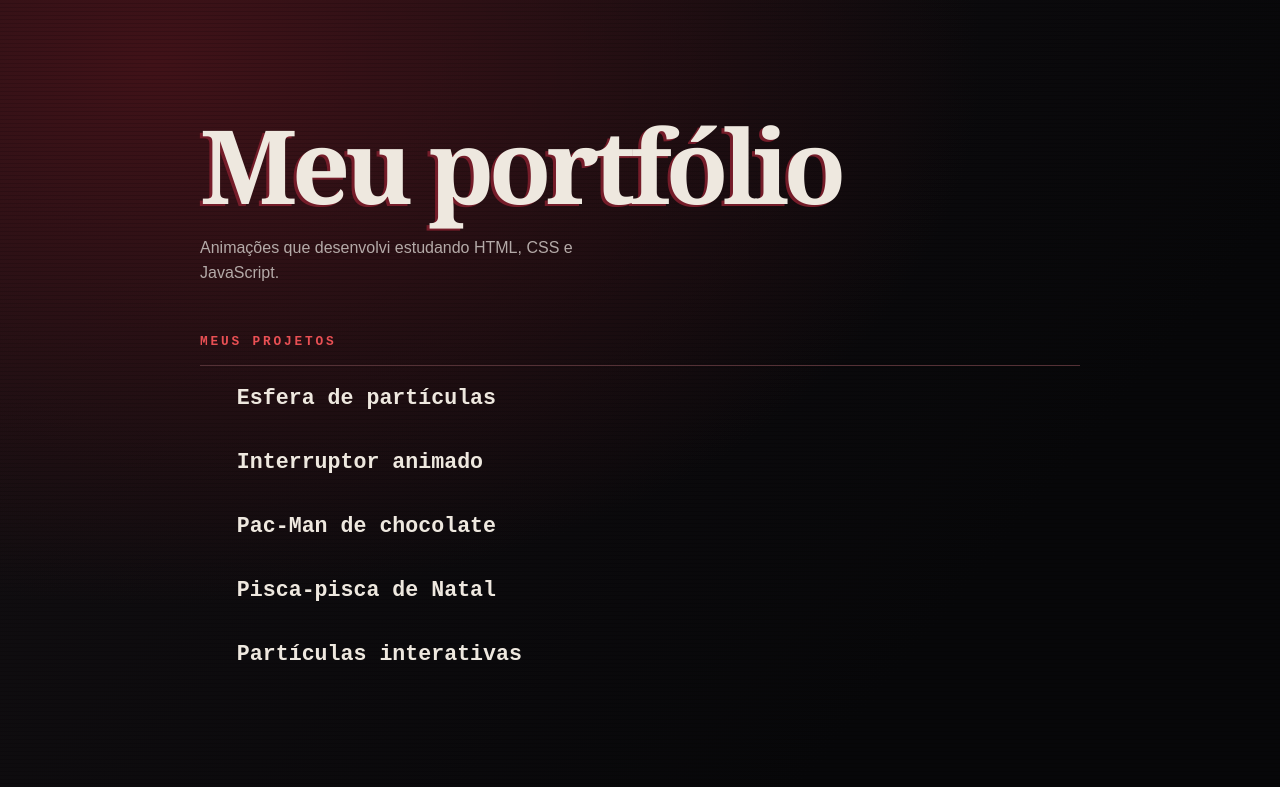
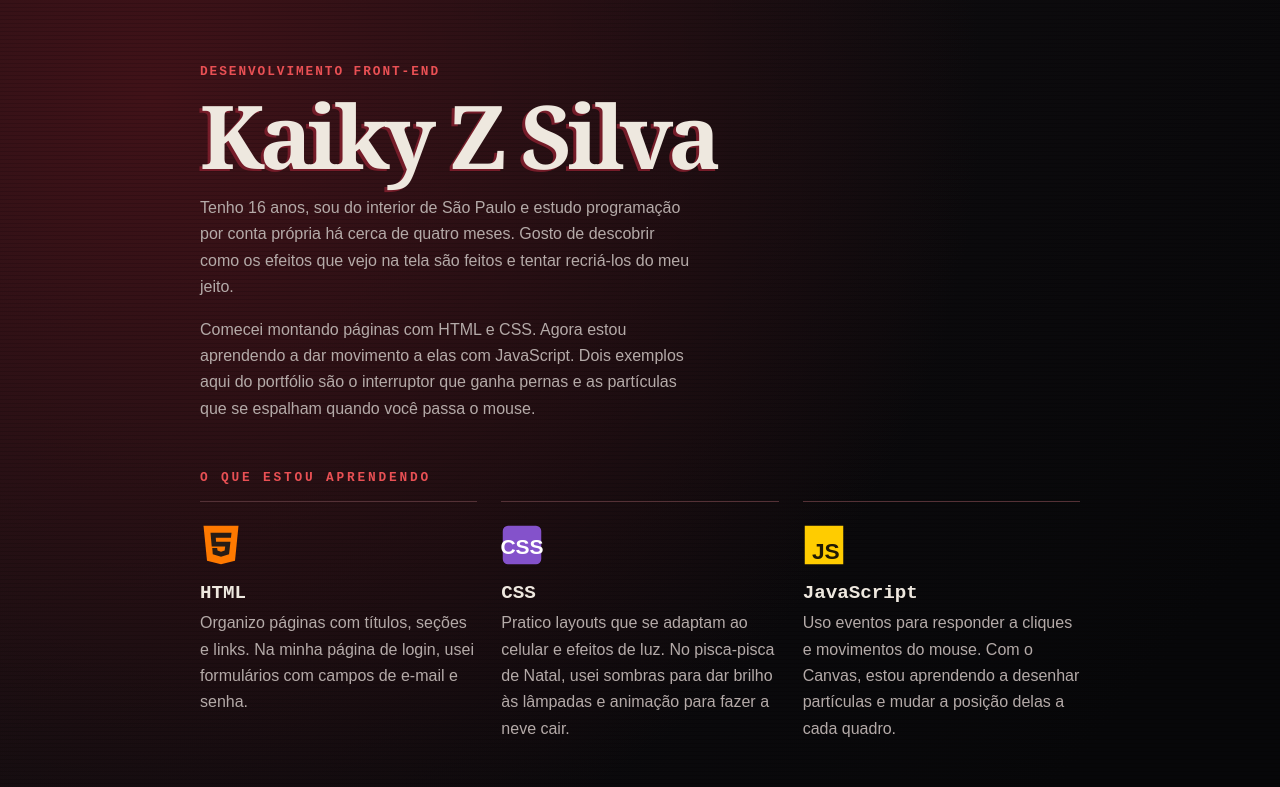
Before and after one commit to Saiko-haxi/saiko-haxi.github.io., a plain HTML site: page index.html in a window 1280 px wide. Shown: the top 787 px of the page. Drawn offline with Linux system fonts and the light colour scheme.

Commit message:
Add files via upload

```diff
--- a/index.html
+++ b/index.html
@@ -1,17 +1,76 @@
 <!DOCTYPE html>
-<html lang="pt-Br">
+<html lang="pt-BR">
 <head>
     <meta charset="UTF-8">
     <meta name="viewport" content="width=device-width, initial-scale=1.0">
-    <title> Portifólio</title>
-    <link rel="stylesheet" href="portifolio.css">
+    <title>Kaiky Z Silva | Portfólio front-end</title>
+    <link rel="stylesheet" href="./portifolio.css">
 </head>
 <body>
     <main>
-        <h1>Meu portfólio</h1>
-        <p>Animações que desenvolvi estudando HTML, CSS e JavaScript.</p>
+        <header class="capa">
+            <div class="sobre">
+                <p class="area">Desenvolvimento front-end</p>
+                <h1>Kaiky Z Silva</h1>
 
-        <h2>Meus projetos</h2>
+                <p>
+                    Tenho 16 anos, sou do interior de São Paulo e estudo
+                    programação por conta própria há cerca de quatro meses.
+                    Gosto de descobrir como os efeitos que vejo na tela
+                    são feitos e tentar recriá-los do meu jeito.
+                </p>
+
+                <p>
+                    Comecei montando páginas com HTML e CSS. Agora estou
+                    aprendendo a dar movimento a elas com JavaScript.
+                    Dois exemplos aqui do portfólio são o interruptor que
+                    ganha pernas e as partículas que se espalham quando
+                    você passa o mouse.
+                </p>
+            </div>
+
+
+        </header>
+
+        <section aria-labelledby="titulo-tecnologias">
+            <h2 id="titulo-tecnologias">O que estou aprendendo</h2>
+
+            <div class="tecnologias">
+                <article class="tecnologia">
+                    <img src="html.svg" alt="" width="42" height="46">
+                    <h3>HTML</h3>
+                    <p>
+                        Organizo páginas com títulos, seções e links.
+                        Na minha página de login, usei formulários
+                        com campos de e-mail e senha.
+                    </p>
+                </article>
+
+                <article class="tecnologia">
+                    <img src="css.svg" alt="" width="42" height="46">
+                    <h3>CSS</h3>
+                    <p>
+                        Pratico layouts que se adaptam ao celular e efeitos
+                        de luz. No pisca-pisca de Natal, usei sombras para
+                        dar brilho às lâmpadas e animação para fazer a neve cair.
+                    </p>
+                </article>
+
+                <article class="tecnologia">
+                    <img src="js.svg" alt="" width="42" height="46">
+                    <h3>JavaScript</h3>
+                    <p>
+                        Uso eventos para responder a cliques e movimentos
+                        do mouse. Com o Canvas, estou aprendendo a desenhar
+                        partículas e mudar a posição delas a cada quadro.
+                    </p>
+                </article>
+            </div>
+        </section>
+
+        <section aria-labelledby="titulo-projetos">
+            <h2 id="titulo-projetos">Meus projetos</h2>
+
             <ul>
                 <li><a href="./esefera-de-particulas/index.html">Esfera de partículas</a></li>
                 <li><a href="./interruptor/index.html">Interruptor animado</a></li>
@@ -19,6 +78,7 @@
                 <li><a href="./pisca-pisca/index.html">Pisca-pisca de Natal</a></li>
                 <li><a href="./particulas/index.html">Partículas interativas</a></li>
             </ul>
+        </section>
     </main>
 </body>
 </html>
--- a/portifolio.css
+++ b/portifolio.css
@@ -111,3 +111,81 @@ li a:focus-visible {
     outline: 2px solid var(--vermelho);
     outline-offset: -2px;
 }
+
+.capa-arte {
+    display: block;
+    width: 100%;
+    height: auto;
+    opacity: 0.85;
+    mix-blend-mode: screen;
+}
+
+/* Apresentação: texto à esquerda e ilustração à direita */
+.capa {
+    display: grid;
+    grid-template-columns: minmax(0, 1fr) minmax(180px, 30%);
+    align-items: center;
+    gap: 32px;
+}
+
+.sobre .area {
+    margin: 0 0 12px;
+    color: var(--vermelho);
+    font: bold 0.8rem "Courier New", monospace;
+    letter-spacing: 0.15em;
+    text-transform: uppercase;
+}
+
+.sobre h1 {
+    font-size: clamp(3rem, 7vw, 5.5rem);
+}
+
+.sobre p:not(.area),
+.tecnologia p {
+    color: var(--cinza);
+    line-height: 1.65;
+}
+
+.sobre p:not(.area) {
+    max-width: 55ch;
+    margin: 16px 0 0;
+}
+
+/* As tecnologias ficam lado a lado quando há espaço. */
+.tecnologias {
+    display: grid;
+    grid-template-columns: repeat(auto-fit, minmax(min(100%, 210px), 1fr));
+    gap: 24px;
+}
+
+.tecnologia {
+    padding: 20px 0 0;
+    border-top: 1px solid #543136;
+}
+
+.tecnologia img {
+    display: block;
+    object-fit: contain;
+}
+
+.tecnologia h3 {
+    margin: 14px 0 6px;
+    font: bold 1.2rem "Courier New", monospace;
+}
+
+.tecnologia p {
+    margin: 0;
+}
+
+@media (max-width: 600px) {
+    .capa {
+        grid-template-columns: 1fr;
+        gap: 12px;
+    }
+
+    .capa-arte {
+        grid-row: 1;
+        width: min(44vw, 170px);
+        justify-self: end;
+    }
+}
```
Also changed, not shown: css.svg (added), html.svg (added), js.svg (added). Lines whose indentation alone changed are shown as unchanged.
